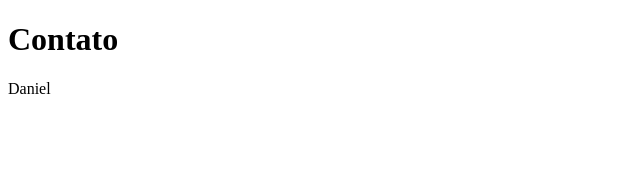
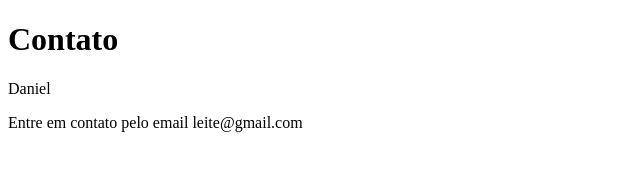
Before and after one commit to Daniel-go-leite/sistema-de-cadastro, a plain HTML site: page contato.html in a window 1280 px wide. Shown: the whole page, without its empty margins (0-640 px from the left). Drawn offline with Linux system fonts and the light colour scheme.

Commit message:
add contato

```diff
--- a/contato.html
+++ b/contato.html
@@ -9,5 +9,6 @@
 <body>
     <h1>Contato</h1>
     <p>Daniel</p>
+    <p>Entre em contato pelo email leite@gmail.com</p>
 </body>
 </html>
```
